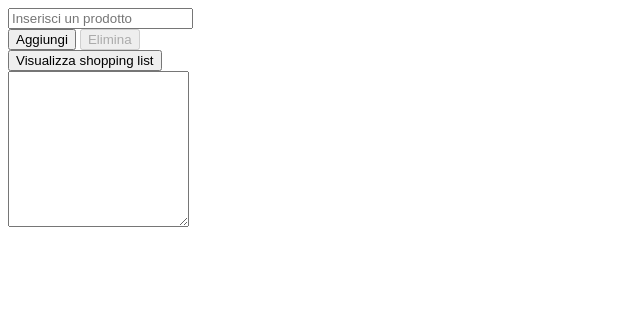
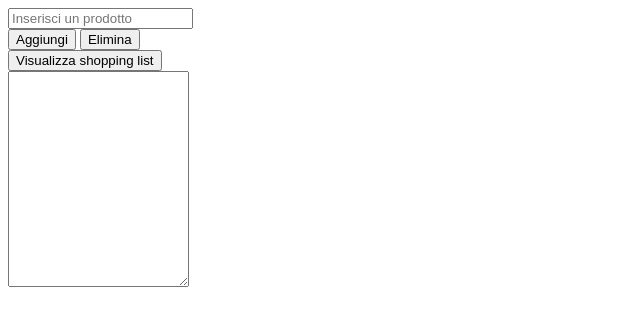
Before and after one commit to FrankFloydus/tiny-shopping, a plain HTML site: page html/index.html in a window 1280 px wide. Shown: the whole page, without its empty margins (0-640 px from the left). Drawn offline with Linux system fonts and the light colour scheme.

Commit message:
Update index.html

```diff
--- a/html/index.html
+++ b/html/index.html
@@ -1,33 +1,45 @@
-<div class="wrapper">
+<!DOCTYPE html>
+<html lang="en">
 
-	<div class="modulo">
+	<head>
+	<meta charset="UTF-8">
+	<meta name="viewport" content="width=device-width, initial-scale=1.0">
+	<meta http-equiv="X-UA-Compatible" content="ie=edge">
+	<title>Tiny Shopping</title>
+	</head>
 
-		<div class="form">
+		<body>
+			<div class="wrapper">
 
-      <!-- Sezione per l'input di inserimento -->
-			<div class="ins flex">
-				<input class="insProdotto" type="text" placeholder="Inserisci un prodotto">
-			</div>
-
-      <!-- Sezione per i controlli di aggiunta / elimina -->
-			<div class="controlli flex">
-				<button class="aggiungi">Aggiungi</button>
-				<button class="elimina" disabled>Elimina</button>
-			</div>
-
-      <!-- Sezione per il pulsante di visualizzazion lista -->
-			<div class="dati flex">
-				<button class="visualizzaLista">Visualizza shopping list</button>
-			</div>
-
-      <!-- Sezione la textarea che ospiterà la lista prodotti -->
-			<div class="registro flex">
-				<textarea rows="10" class="prodottiRegistrati" readonly></textarea>
-			</div>
-
-		</div>
+				<div class="form">
 
 
-	</div>
+					<!-- Div ins (insert) -->
+					<div class="ins">
+					<input class="inserisciProdotto flexOne" type="text" placeholder="Inserisci un prodotto">
+					</div>
 
-</div>
+
+					<!-- Div Controlli -->
+					<div class="controlli">
+					<button class="aggiungi flexOne">Aggiungi</button>
+					<button class="elimina flexOne">Elimina</button>
+					</div>
+
+					<!-- Div Visualizza Lista -->
+					<div class="visualizzaLista">
+					<button class="visLista flexOne">Visualizza shopping list</button>
+					</div>
+
+					<!-- Div Registro -->
+					<div class="registro">
+					<textarea rows="14" class="registroProdotti flexOne" readonly></textarea>
+					</div>
+
+
+				</div> <!-- End del div form -->
+
+			</div> <!-- End del div wrapper -->
+
+		</body>
+</html>
```
